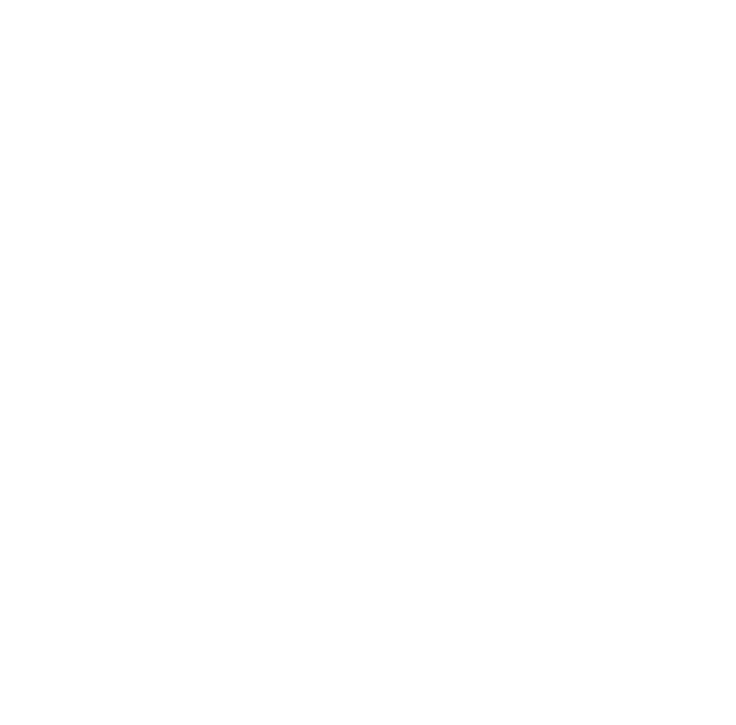
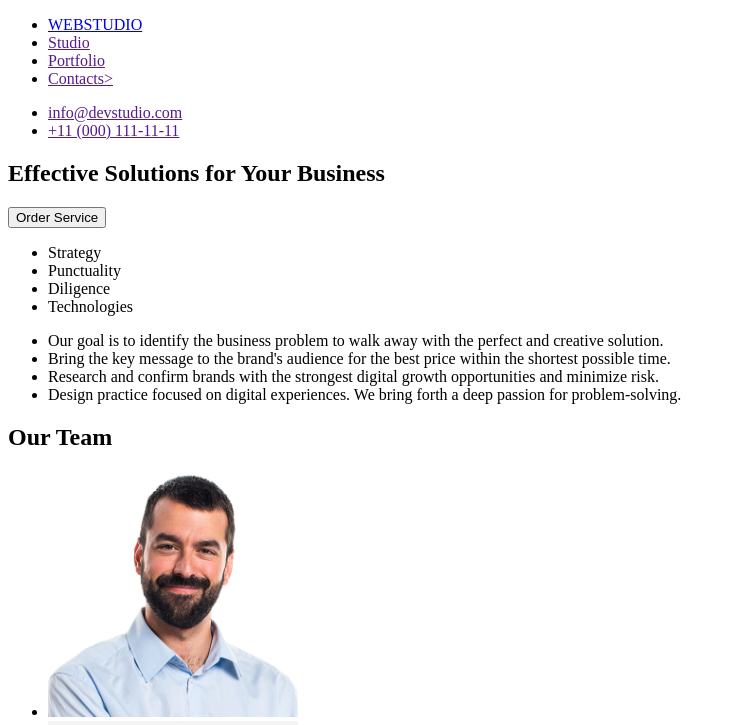
Before and after one commit to pancheshnyi/goit-markup-hw-01, a plain HTML site: page index.html in a window 1280 px wide. Shown: the top 725 px of the page, without its empty margins (0-736 px from the left). Drawn offline with Linux system fonts and the light colour scheme.

Commit message:
add images

```diff
--- a/index.html
+++ b/index.html
@@ -5,5 +5,93 @@
     <meta name="viewport" content="width=device-width, initial-scale=1.0" />
     <title>Document</title>
   </head>
-  <body></body>
+
+  <body>
+    <header>
+      <nav>
+        <ul>
+          <li><a href="/">WEBSTUDIO</a></li>
+          <li><a href="">Studio</a></li>
+          <li><a href="">Portfolio</a></li>
+          <li><a href="">Contacts></a></li>
+        </ul>
+      </nav>
+      <ul>
+        <li><a href="">info@devstudio.com</a></li>
+        <li><a href="">+11 (000) 111-11-11</a></li>
+      </ul>
+    </header>
+
+    <main>
+      <section>
+        <h1>Effective Solutions for Your Business</h1>
+        <button type="button">Order Service</button>
+      </section>
+
+      <section>
+        <ul>
+          <li>Strategy</li>
+          <li>Punctuality</li>
+          <li>Diligence</li>
+          <li>Technologies</li>
+        </ul>
+        <ul>
+          <li>
+            Our goal is to identify the business problem to walk away with the
+            perfect and creative solution.
+          </li>
+          <li>
+            Bring the key message to the brand's audience for the best price
+            within the shortest possible time.
+          </li>
+          <li>
+            Research and confirm brands with the strongest digital growth
+            opportunities and minimize risk.
+          </li>
+          <li>
+            Design practice focused on digital experiences. We bring forth a
+            deep passion for problem-solving.
+          </li>
+        </ul>
+      </section>
+
+      <section>
+        <h2>Our Team</h2>
+        <ul>
+          <li>
+            <img src="/images/img-3.jpg" width="250" alt="Product Designer" />
+          </li>
+          <li>
+            <img src="/images/img-2.jpg" width="250" alt="Frontend Developer" />
+          </li>
+          <li><img src="/images/img-1.jpg" width="250" alt="Marketing" /></li>
+          <li><img src="/images/img.jpg" width="250" alt="UI Designer" /></li>
+        </ul>
+
+        <ul>
+          <li>Mark Guerrero</li>
+          <li>Tom Ford</li>
+          <li>Camila Garcia</li>
+          <li>Daniel Wilson</li>
+        </ul>
+
+        <ul>
+          <li>Product Designer</li>
+          <li>Frontend Developer</li>
+          <li>Marketing</li>
+          <li>UI Designer</li>
+        </ul>
+      </section>
+    </main>
+
+    <footer>
+      <ul>
+        <li><a href="/">WEBSTUDIO</a></li>
+        <li>
+          Increase the flow of customers and sales for your business with
+          digital marketing & growth solutions.
+        </li>
+      </ul>
+    </footer>
+  </body>
 </html>
```
Also changed, not shown: images/img-1.jpg (added), images/img-2.jpg (added), images/img-3.jpg (added), images/img.jpg (added).
